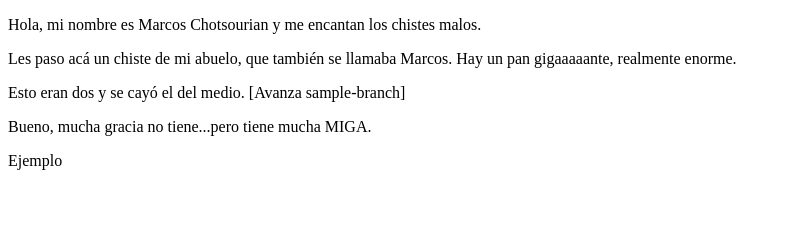
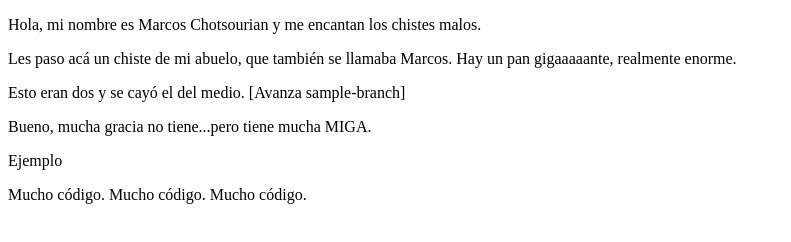
Before and after one commit to merida-coders-2023/git-test, a plain HTML site: page index.html in a window 1280 px wide. Shown: the whole page, without its empty margins (0-791 px from the left). Drawn offline with Linux system fonts and the light colour scheme.

Commit message:
new-feature-asd

```diff
--- a/index.html
+++ b/index.html
@@ -33,5 +33,12 @@
             Ejemplo
         </p>
     </div>
+    <div id="algoritmo-de-identificador-de-chistes">
+        <p>
+            Mucho código.
+            Mucho código.
+            Mucho código.
+        </p>
+    </div>
 </body>
 </html>
```
